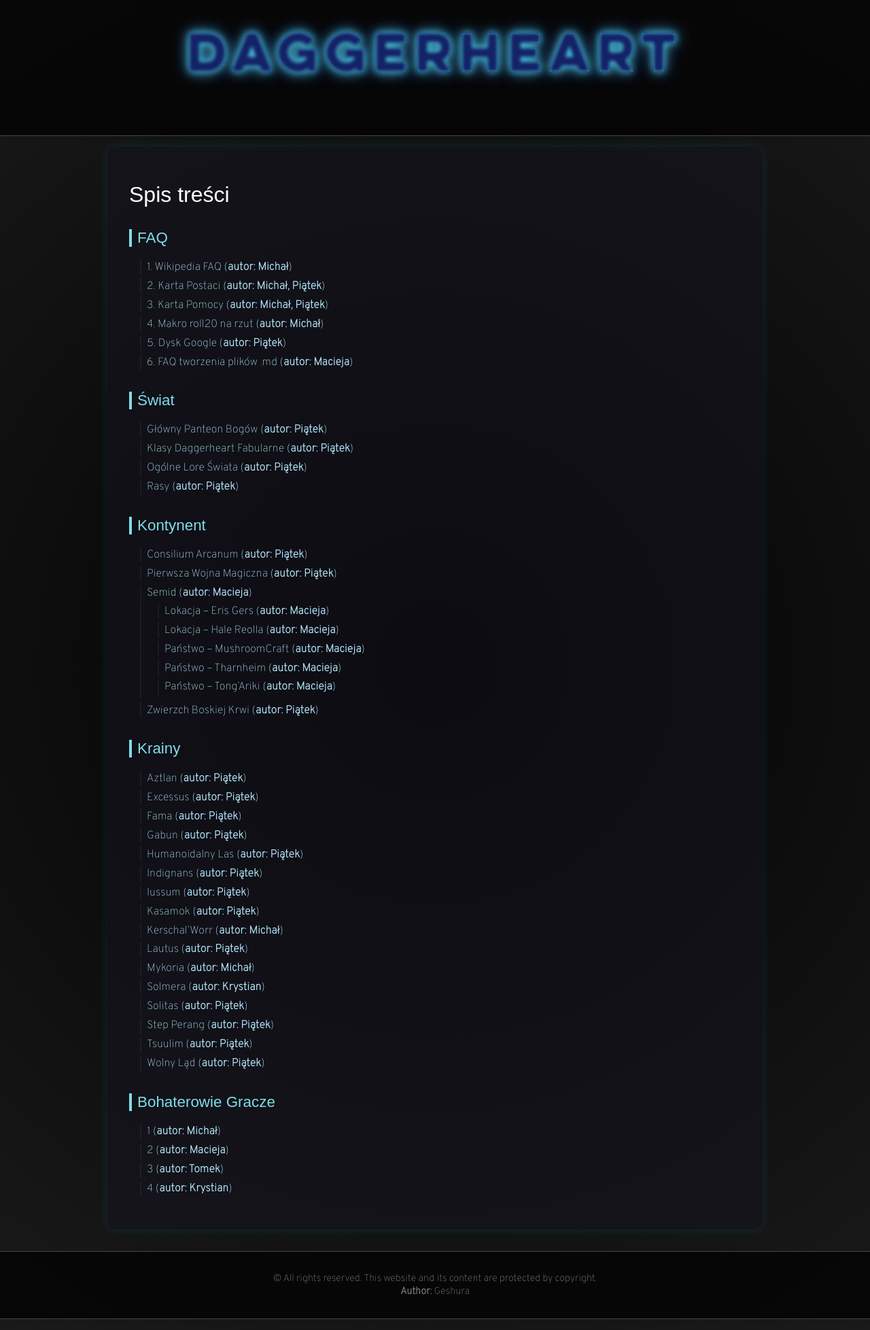
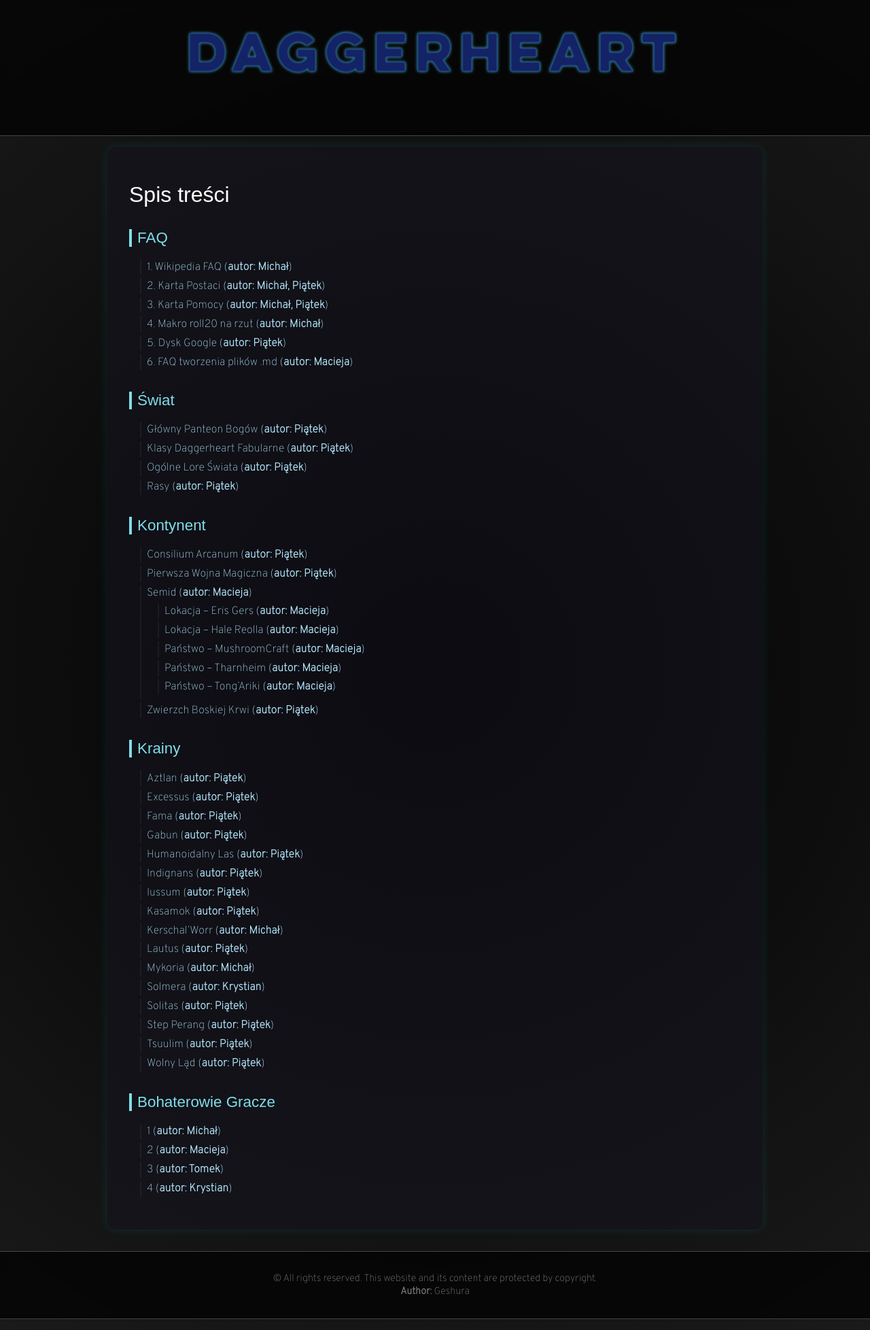
Before and after one commit to Geshura/dh-wiki, a Jekyll site: the page built from index.md, in a window 1280 px wide. Shown: the whole page at 68% size. Built offline with Jekyll 4.4.1, drawn with Linux system fonts in a browser that asks for light colours; some web fonts are replaced.

Commit message:
Update default.html

```diff
--- a/_layouts/default.html
+++ b/_layouts/default.html
@@ -92,12 +92,10 @@
   color: transparent;
   letter-spacing: 0.15em;
 
-  /* prosty neonowy glow */
+  /* bardzo subtelna, ostra poświata */
   text-shadow:
-    0 0 5px #142266,
-    0 0 10px #4ccbdf,
-    0 0 20px #4ccbdf,
-    0 0 30px #142266;
+    0 0 2px #142266,
+    0 0 4px #4ccbdf;
 
   transition: transform 0.3s ease, text-shadow 0.3s ease;
   user-select: none;
@@ -107,16 +105,16 @@
 .galactic-title:hover {
   transform: scale(1.05);
   text-shadow:
-    0 0 8px #142266,
-    0 0 15px #4ccbdf,
-    0 0 25px #4ccbdf,
-    0 0 40px #142266;
+    0 0 3px #142266,
+    0 0 6px #4ccbdf,
+    0 0 8px #4ccbdf;
 }
 
 .galactic-title a {
   color: inherit;
   text-decoration: none;
 }
+
 
 
 
```
